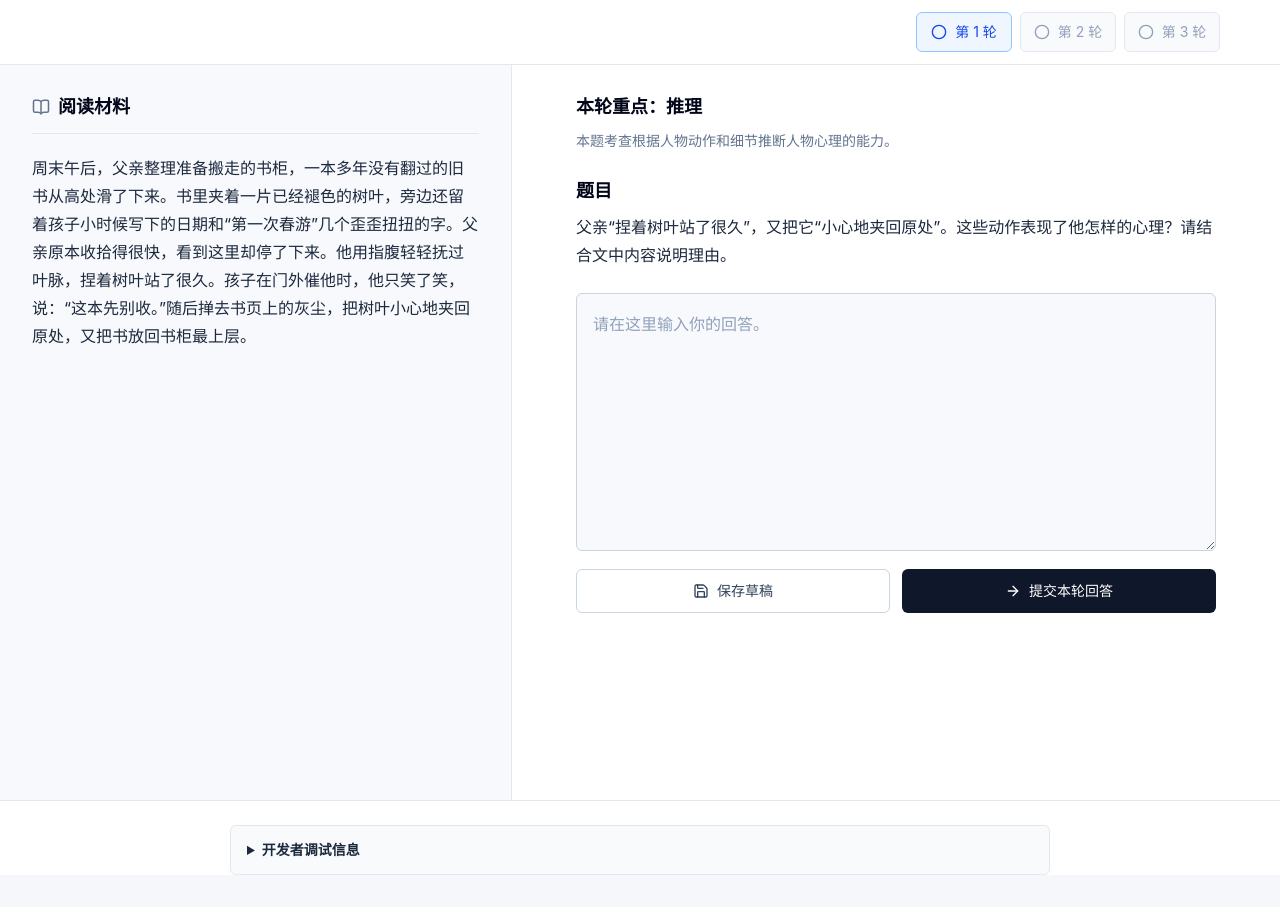
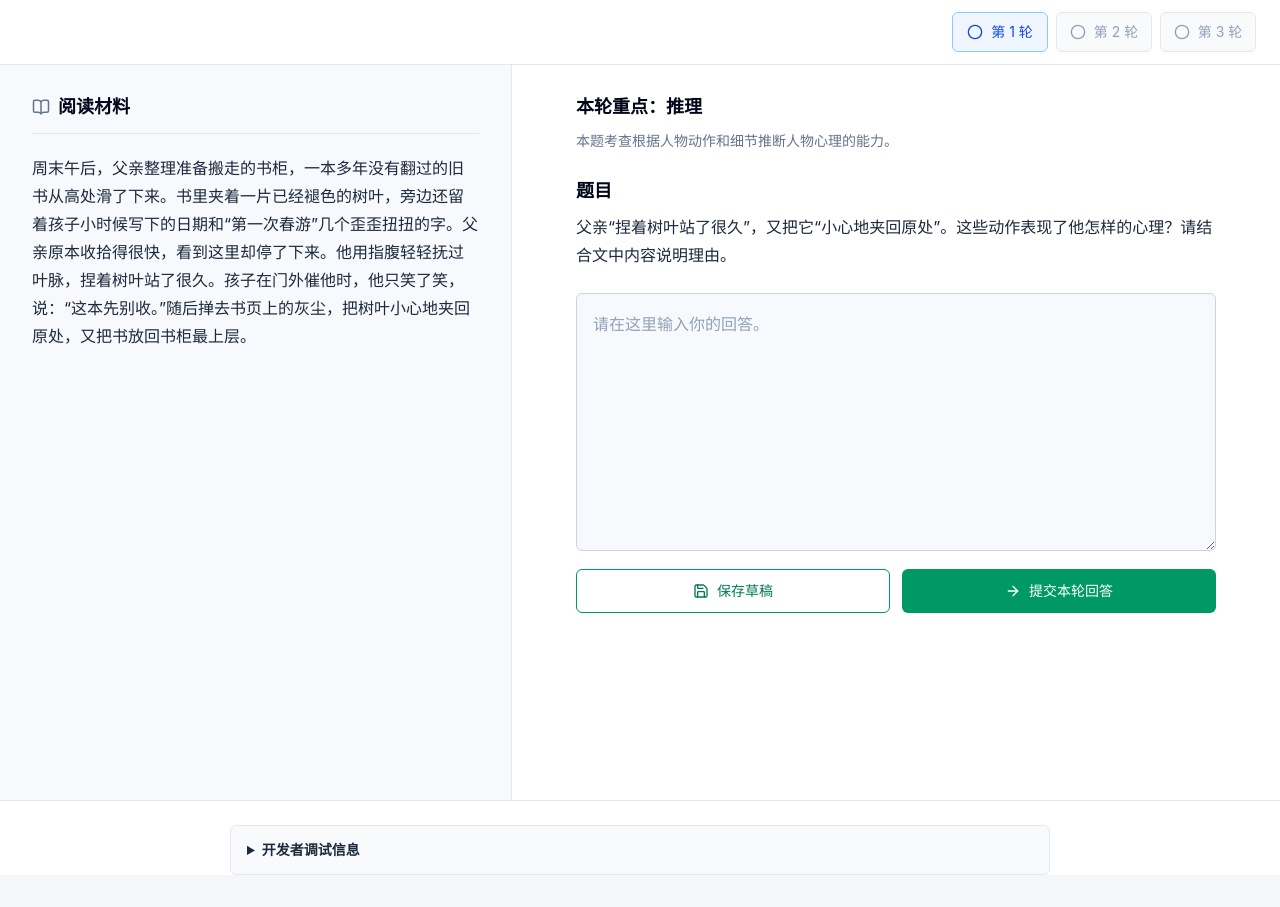
Before and after one commit to zhengcheng820215/yuwen-xiaolian, a React (Vite) app: page /#/continuous-learning-demo in a window 1280 px wide. Built offline with nearby package versions, Linux system fonts and the light colour scheme.

Commit message:
feat: unify workspace layout and action styles

```diff
--- a/src/components/continuous-learning/LearningTaskWorkspace.jsx
+++ b/src/components/continuous-learning/LearningTaskWorkspace.jsx
@@ -56,7 +56,7 @@ export default function LearningTaskWorkspace({
                 type="button"
                 disabled={busy || draftStatus === 'saving'}
                 onClick={onSaveDraft}
-                className="flex min-h-11 items-center justify-center gap-2 rounded-md border border-slate-300 bg-white px-4 text-sm font-normal text-slate-700 transition hover:bg-slate-50 focus-visible:outline-none focus-visible:ring-2 focus-visible:ring-blue-500 disabled:cursor-not-allowed disabled:bg-slate-100 disabled:text-slate-400"
+                className="flex min-h-11 items-center justify-center gap-2 rounded-md border border-emerald-600 bg-white px-4 text-sm font-normal text-emerald-700 transition hover:bg-emerald-50 focus-visible:outline-none focus-visible:ring-2 focus-visible:ring-emerald-500 focus-visible:ring-offset-2 disabled:cursor-not-allowed disabled:border-slate-300 disabled:bg-slate-100 disabled:text-slate-400"
               >
                 {draftStatus === 'saving' ? <RefreshCw className="animate-spin" size={16} /> : <Save size={16} />}
                 {draftStatus === 'saving' ? '保存中…' : '保存草稿'}
@@ -65,7 +65,7 @@ export default function LearningTaskWorkspace({
                 type="button"
                 disabled={busy || draftStatus === 'saving'}
                 onClick={onSubmit}
-                className="flex min-h-11 items-center justify-center gap-2 rounded-md bg-slate-900 px-4 text-sm font-normal text-white transition hover:bg-slate-800 focus-visible:outline-none focus-visible:ring-2 focus-visible:ring-blue-500 disabled:cursor-not-allowed disabled:bg-slate-200 disabled:text-slate-400"
+                className="flex min-h-11 items-center justify-center gap-2 rounded-md bg-emerald-600 px-4 text-sm font-normal text-white transition hover:bg-emerald-700 focus-visible:outline-none focus-visible:ring-2 focus-visible:ring-emerald-500 focus-visible:ring-offset-2 disabled:cursor-not-allowed disabled:bg-slate-200 disabled:text-slate-400"
               >
                 {busy ? <RefreshCw className="animate-spin" size={16} /> : <ArrowRight size={16} />}
                 {busy ? '正在分析并保存' : '提交本轮回答'}
--- a/src/components/continuous-learning/LearningWorkspaceHeader.jsx
+++ b/src/components/continuous-learning/LearningWorkspaceHeader.jsx
@@ -8,7 +8,7 @@ export default function LearningWorkspaceHeader({
 }) {
   return (
     <header className="sticky top-0 z-30 w-full border-b border-slate-200 bg-white/95 backdrop-blur">
-      <div className={`mx-auto flex min-h-16 max-w-[1208px] items-center px-4 py-2 md:px-6 ${onBack ? 'justify-between' : 'justify-end'}`}>
+      <div className={`mx-auto flex min-h-16 max-w-[1360px] items-center px-4 py-2 md:px-6 ${onBack ? 'justify-between' : 'justify-end'}`}>
         {onBack ? (
           <button
             type="button"
--- a/src/pages/ContinuousLearningDemo.jsx
+++ b/src/pages/ContinuousLearningDemo.jsx
@@ -234,7 +234,7 @@ function CompletedRoundPanel({ state, busy, onContinue }) {
           type="button"
           disabled={!state.canContinue || busy}
           onClick={onContinue}
-          className="flex min-h-11 min-w-48 items-center justify-center gap-2 rounded-md bg-slate-900 px-5 text-sm font-normal text-white transition hover:bg-slate-800 focus-visible:outline-none focus-visible:ring-2 focus-visible:ring-blue-500 disabled:cursor-not-allowed disabled:bg-slate-200 disabled:text-slate-400"
+          className="flex min-h-11 min-w-48 items-center justify-center gap-2 rounded-md bg-emerald-600 px-5 text-sm font-normal text-white transition hover:bg-emerald-700 focus-visible:outline-none focus-visible:ring-2 focus-visible:ring-emerald-500 focus-visible:ring-offset-2 disabled:cursor-not-allowed disabled:bg-slate-200 disabled:text-slate-400"
         >
           {busy ? <RefreshCw className="animate-spin" size={16} /> : <ArrowRight size={16} />}
           进入下一轮任务
@@ -277,7 +277,7 @@ function FinishedPanel({ state, busy, onReset, actionLabel }) {
           type="button"
           disabled={busy}
           onClick={onReset}
-          className="flex min-h-11 min-w-48 items-center justify-center gap-2 rounded-md bg-slate-900 px-5 text-sm font-normal text-white transition hover:bg-slate-800 focus-visible:outline-none focus-visible:ring-2 focus-visible:ring-blue-500 disabled:cursor-not-allowed disabled:bg-slate-200 disabled:text-slate-400"
+          className="flex min-h-11 min-w-48 items-center justify-center gap-2 rounded-md bg-emerald-600 px-5 text-sm font-normal text-white transition hover:bg-emerald-700 focus-visible:outline-none focus-visible:ring-2 focus-visible:ring-emerald-500 focus-visible:ring-offset-2 disabled:cursor-not-allowed disabled:bg-slate-200 disabled:text-slate-400"
         >
           <RefreshCw size={16} />
           {actionLabel}
@@ -297,7 +297,7 @@ function ErrorRoundPanel({ state, busy, onRetry, onReset, resetLabel }) {
           type="button"
           disabled={busy}
           onClick={onReset}
-          className="min-h-11 min-w-40 rounded-md border border-slate-300 bg-white px-4 text-sm font-normal text-slate-700 transition hover:bg-slate-50 disabled:cursor-not-allowed disabled:text-slate-400"
+          className="min-h-11 min-w-40 rounded-md border border-emerald-600 bg-white px-4 text-sm font-normal text-emerald-700 transition hover:bg-emerald-50 focus-visible:outline-none focus-visible:ring-2 focus-visible:ring-emerald-500 focus-visible:ring-offset-2 disabled:cursor-not-allowed disabled:border-slate-300 disabled:text-slate-400"
         >
           {resetLabel}
         </button>
@@ -305,7 +305,7 @@ function ErrorRoundPanel({ state, busy, onRetry, onReset, resetLabel }) {
           type="button"
           disabled={busy || !state.answerDraft?.trim()}
           onClick={onRetry}
-          className="min-h-11 min-w-40 rounded-md bg-slate-900 px-4 text-sm font-normal text-white transition hover:bg-slate-800 disabled:cursor-not-allowed disabled:bg-slate-200 disabled:text-slate-400"
+          className="min-h-11 min-w-40 rounded-md bg-emerald-600 px-4 text-sm font-normal text-white transition hover:bg-emerald-700 focus-visible:outline-none focus-visible:ring-2 focus-visible:ring-emerald-500 focus-visible:ring-offset-2 disabled:cursor-not-allowed disabled:bg-slate-200 disabled:text-slate-400"
         >
           重试本轮
         </button>
--- a/src/pages/MaterialResourceProductionWorkbench.jsx
+++ b/src/pages/MaterialResourceProductionWorkbench.jsx
@@ -631,7 +631,7 @@ export default function MaterialResourceProductionWorkbench() {
         </div>
       </header>
 
-      <main className="mx-auto w-full max-w-[1360px] px-5 py-7 md:px-8 md:py-9">
+      <main className="mx-auto w-full max-w-[1200px] px-5 py-7 md:px-8 md:py-9">
         {usesNonCanonicalLocalPort && (
           <div role="alert" className="mb-5 border-l-4 border-amber-500 bg-amber-50 px-4 py-3 text-sm leading-6 text-amber-950">
             当前端口不是固定入口 5174。浏览器会分别保存不同端口的数据，请停止录入并改用
--- a/src/pages/QuestionResourceWorkbench.jsx
+++ b/src/pages/QuestionResourceWorkbench.jsx
@@ -388,7 +388,7 @@ export default function QuestionResourceWorkbench() {
       )}
 
       <main className={planReviewMode
-        ? 'mx-auto w-full max-w-[1360px] px-5 py-7 md:px-8 md:py-9'
+        ? 'mx-auto w-full max-w-[1200px] px-5 py-7 md:px-8 md:py-9'
         : 'mx-auto max-w-[1600px] px-4 pb-10 sm:px-6'}
       >
         <section className={planReviewMode
--- a/src/pages/UnifiedLearningEntry.jsx
+++ b/src/pages/UnifiedLearningEntry.jsx
@@ -73,13 +73,13 @@ export default function UnifiedLearningEntry() {
   return (
     <div className="min-h-screen bg-[#f7f9fc] text-slate-950">
       <header className="border-b border-slate-200 bg-white">
-        <div className="mx-auto flex min-h-16 max-w-[1120px] items-center px-5 md:px-8">
+        <div className="mx-auto flex min-h-16 max-w-[1360px] items-center px-5 md:px-8">
           <BookOpen size={20} className="text-blue-600" />
           <span className="ml-3 text-lg font-semibold">学习</span>
         </div>
       </header>
 
-      <main className="mx-auto w-full max-w-[1120px] px-5 py-10 md:px-8 md:py-14">
+      <main className="mx-auto w-full max-w-[1200px] px-5 py-10 md:px-8 md:py-14">
         {busy && !entry ? <LoadingState /> : null}
         {error ? <ErrorState message={error} onRetry={refreshEntry} /> : null}
         {entry && !error ? (
```
Also changed, not shown: 2 other files (tests, documents, lock files or other folders).
